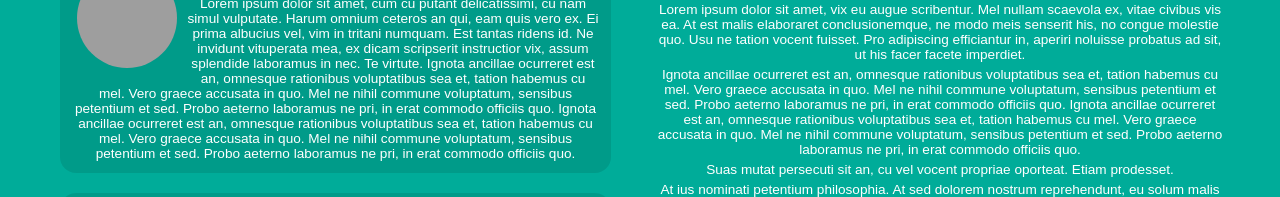
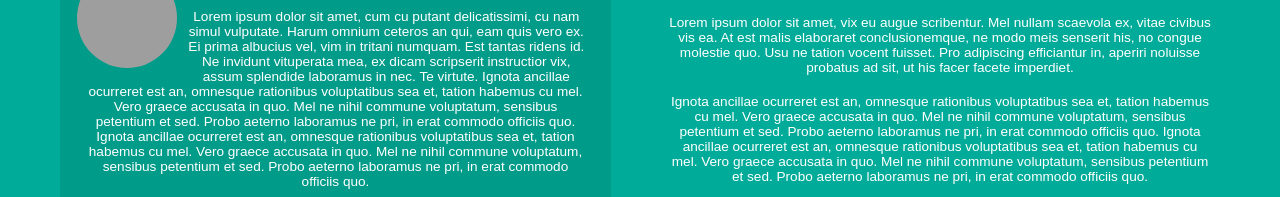
Before and after one commit to MagnumMonk/MGNM, a plain HTML site: page index.html in a window 1280 px wide. Shown: the part 569-766 px from the top of the page. Drawn offline with nearby package versions, Linux system fonts and the light colour scheme; grey boxes are pictures that could not be loaded; a web font is replaced by a local one.

Commit message:
fontformatting

```diff
--- a/style.css
+++ b/style.css
@@ -50,7 +50,7 @@ h4 {
 }
 
 p {
-  margin: 5px;
+  margin: 1.15rem;
   font-family: 'Muli', sans-serif;
   font-size: .85rem;
 }
```
Also changed, not shown: index.html (+1 -1 lines).
